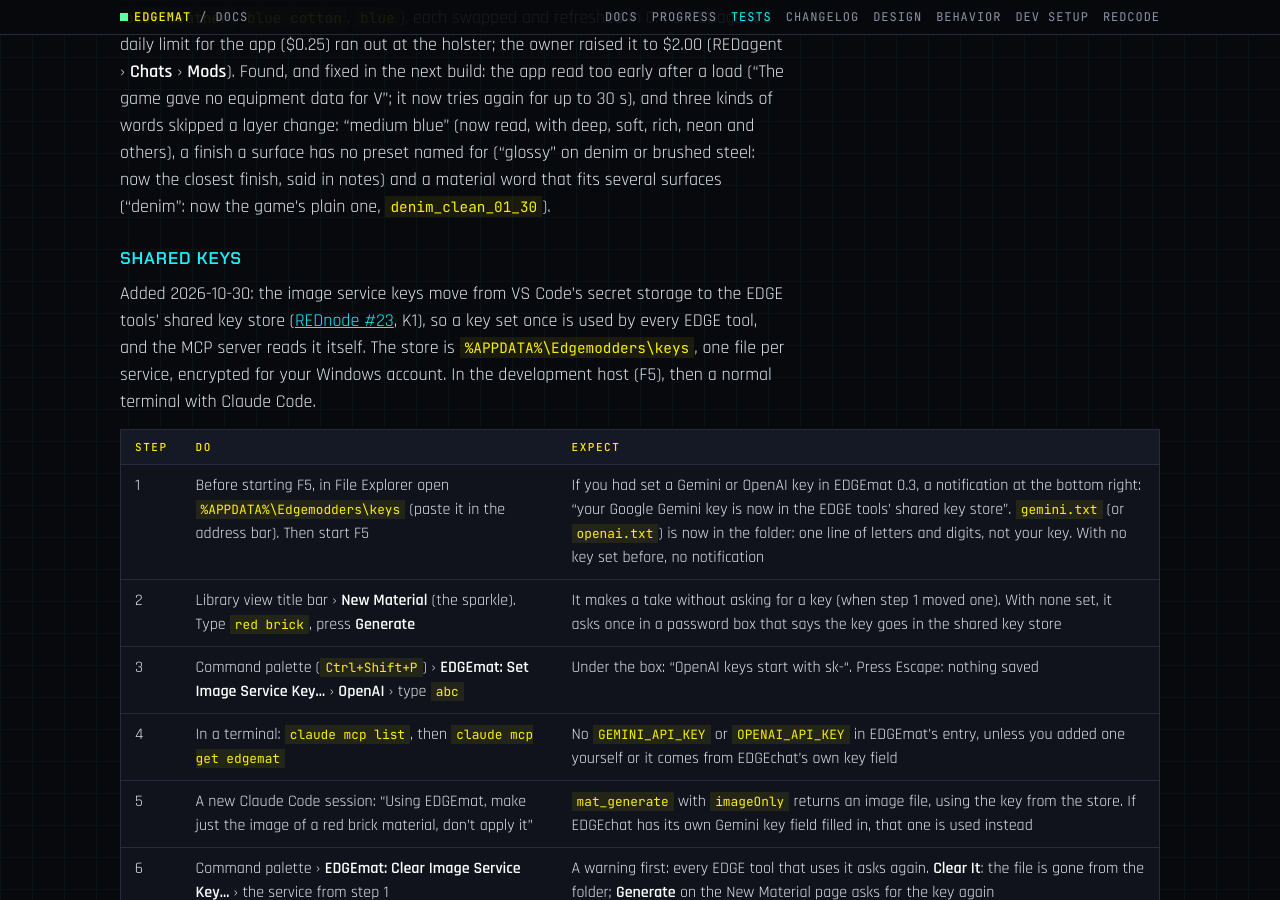
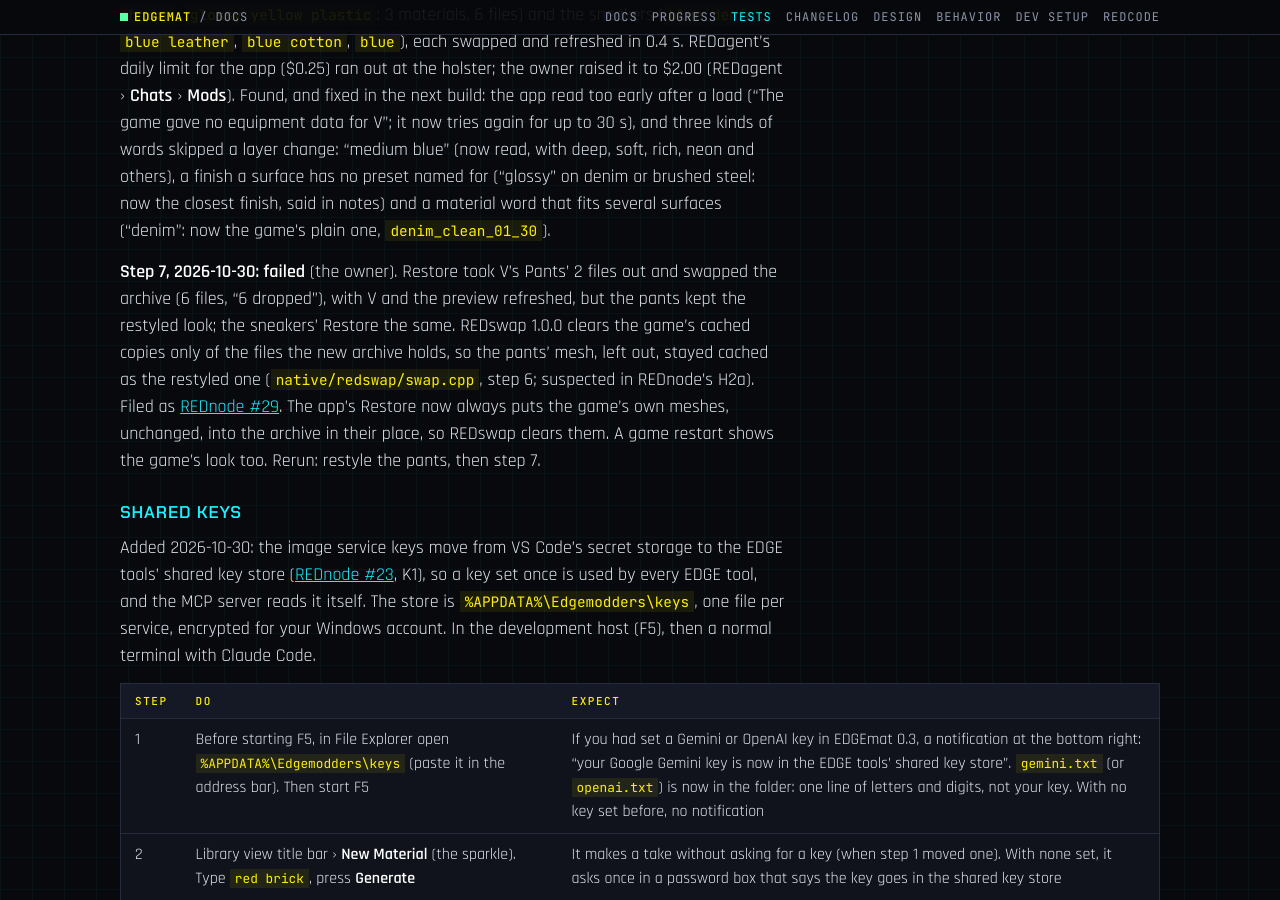
Before and after one commit to Edgemodders/EDGEmat, a Jekyll site: the page built from docs/testing.md, in a window 1280 px wide and 900 px high, scrolled down 26439 px. Built offline with Jekyll 4.4.1, drawn with Linux system fonts in a browser that asks for light colours; our own code applies the rules of GitHub Pages for plain Markdown files; some of the changed text lies outside the part shown.

Commit message:
Wardrobe Designer: Restore puts the game's meshes in their place
Step 7 failed: REDswap clears cached copies only of the files the new
archive holds, so the pants' mesh, left out by Restore, kept its
restyled look (REDnode #29). Restore now always swaps in the game's own
meshes, unchanged, in place of the restyled ones.

Co-Authored-By: Claude Opus 5.5 <noreply@anthropic.com>

```diff
--- a/docs/testing.md
+++ b/docs/testing.md
@@ -29,7 +29,7 @@ Last updated 2026-10-26.
 | [Open Material in EDGEmat](#open-material-in-edgemat) | By hand, F5 | After 0.3.1 | | Not run yet. Type check and build pass (2026-10-21) |
 | [Shared keys](#shared-keys) | By hand, F5, then Claude Code | After 0.3.1 | | Not run yet. Built 2026-10-30; the bundled store's round trip (set, read, check, remove) and `mat_generate`'s no-key answer over stdio pass against a scratch key folder, and REDnode's 30 checks of the library pass |
 | [Wardrobe Designer W0](#wardrobe-designer-w0) | By hand, in the game with REDnode and REDagent | W0 | 2026-10-30 | **Passed** (owner, every step): 6 worn items read in 4.6 s (with the item index of 2,074 clothing items); V's Pants' 12 layers in 2.1 s over REDnode's REDbridge, the window over the inventory screen taking clicks; three plans in 3.0 to 6.2 s for $0.09 in all, with real presets of the right color (checked with `mat_colors`) |
-| [Wardrobe Designer W1](#wardrobe-designer-w1) | By hand, in the game with REDnode and REDagent | W1 | 2026-10-30 | Steps 1 to 6 passed (owner; step 3 after the preview fix, [REDnode #28](https://github.com/Edgemodders/REDnode/issues/28)); steps 7 (Restore) and 8 (after a restart) open. Built 2026-10-30; checked outside the game: V's Pants restyled into a scratch project twice (the second from the copy), packed (2 files), and `mat_restyle` over stdio |
+| [Wardrobe Designer W1](#wardrobe-designer-w1) | By hand, in the game with REDnode and REDagent | W1 | 2026-10-30 | Steps 1 to 6 passed (owner; step 3 after the preview fix, [REDnode #28](https://github.com/Edgemodders/REDnode/issues/28)); step 7 (Restore) failed: REDswap keeps a file left out of a replaced archive cached ([REDnode #29](https://github.com/Edgemodders/REDnode/issues/29)); fixed in the app; steps 7 and 8 open. Built 2026-10-30; checked outside the game: V's Pants restyled into a scratch project twice (the second from the copy), packed (2 files), and `mat_restyle` over stdio |
 | [Connect an assistant](#connect-an-assistant) | By hand, in a normal VS Code, with Claude Code | Each release | | Not run yet (0.3.1). The bundled server was checked over stdio under Node and VS Code's binary on 2026-10-21: all 10 tools, `mat_library` reads the library |
 | [Install of the release](#install-of-the-release) | By hand, in a normal VS Code | Each release | 2026-10-19 (0.1 test build, VSIX) | 0.3.0 from the Marketplace: not run yet |
 | [Spec checks 1 to 10](#spec-checks-against-the-game) | Reading game files | M0 | 2026-10-14/15 | Done |
@@ -422,6 +422,8 @@ Added 2026-10-30: Wardrobe Designer 0.1.0 restyles what V wears (design, "Wardro
 
 **Second run, 2026-10-30: steps 4 to 6 passed** (the owner). With the inventory open, the app refreshed the preview itself ("Refreshed it on the inventory's preview (Legs)") for `darker red leather`, `blue leather` and `yellow denim` (both leather layers, as the brief now asks), 3 s plans at $0.01 to $0.05; then `red denim` after a restart, where REDnode 0.49.1's own refresh did V and the preview. The owner went on to the chest holster (`dark red chrome`, `glossy yellow plastic`: 3 materials, 6 files) and the sneakers (`blue denim`, `blue leather`, `blue cotton`, `blue`), each swapped and refreshed in 0.4 s. REDagent's daily limit for the app ($0.25) ran out at the holster; the owner raised it to $2.00 (REDagent › **Chats** › **Mods**). Found, and fixed in the next build: the app read too early after a load ("The game gave no equipment data for V"; it now tries again for up to 30 s), and three kinds of words skipped a layer change: "medium blue" (now read, with deep, soft, rich, neon and others), a finish a surface has no preset named for ("glossy" on denim or brushed steel: now the closest finish, said in notes) and a material word that fits several surfaces ("denim": now the game's plain one, `denim_clean_01_30`).
 
+**Step 7, 2026-10-30: failed** (the owner). Restore took V's Pants' 2 files out and swapped the archive (6 files, "6 dropped"), with V and the preview refreshed, but the pants kept the restyled look; the sneakers' Restore the same. REDswap 1.0.0 clears the game's cached copies only of the files the new archive holds, so the pants' mesh, left out, stayed cached as the restyled one (`native/redswap/swap.cpp`, step 6; suspected in REDnode's H2a). Filed as [REDnode #29](https://github.com/Edgemodders/REDnode/issues/29). The app's Restore now always puts the game's own meshes, unchanged, into the archive in their place, so REDswap clears them. A game restart shows the game's look too. Rerun: restyle the pants, then step 7.
+
 ### Shared keys
 
 Added 2026-10-30: the image service keys move from VS Code's secret storage to the EDGE tools' shared key store ([REDnode #23](https://github.com/Edgemodders/REDnode/issues/23), K1), so a key set once is used by every EDGE tool, and the MCP server reads it itself. The store is `%APPDATA%\Edgemodders\keys`, one file per service, encrypted for your Windows account. In the development host (F5), then a normal terminal with Claude Code.
```
Also changed, not shown: apps/wardrobe-designer/src/mod.ts (+12 -10 lines), docs/design.md (+1 -1 lines), docs/progress.md (+2 -0 lines).
